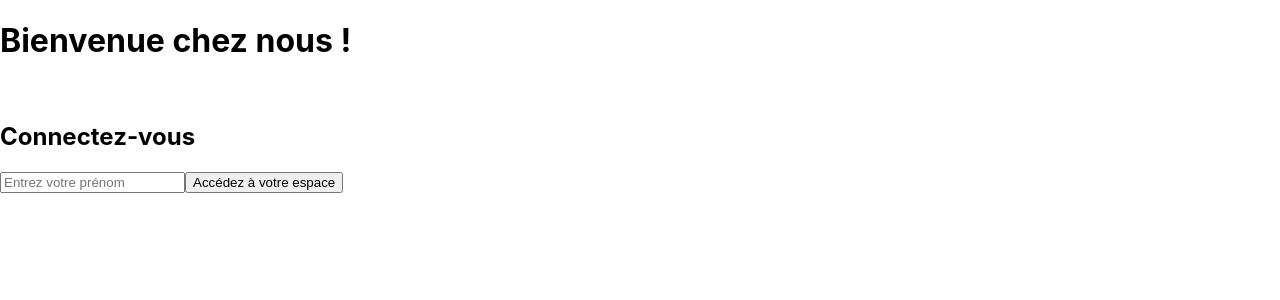
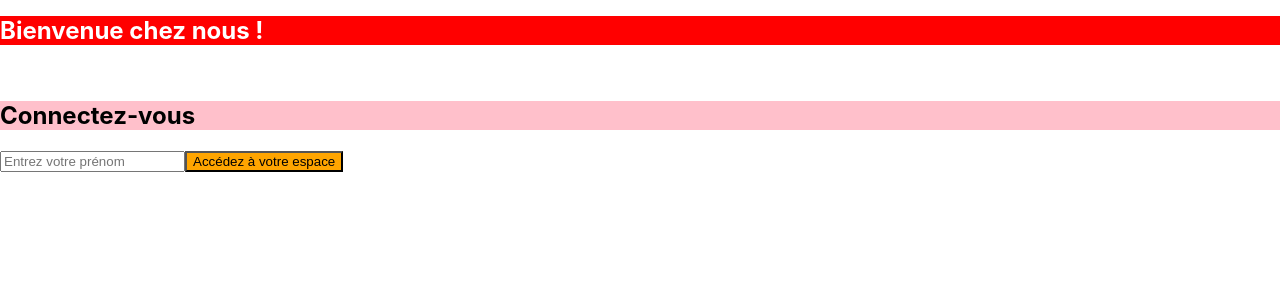
Before and after one commit to Issife94/mon-burger, a React (Create React App) app: page / in a window 1280 px wide. Shown: the top 300 px of the page. Built offline with nearby package versions, Linux system fonts and the light colour scheme.

Commit message:
💄F03-live: 4 m"thodes pour ajouter du style

```diff
--- /dev/null
+++ b/src/components/pages/login/LoginForm.css
@@ -0,0 +1,7 @@
+button {
+  background-color:  orange;
+}
+
+.bonbon {
+  background-color: pink;
+}
--- a/src/components/pages/login/LoginForm.js
+++ b/src/components/pages/login/LoginForm.js
@@ -1,5 +1,6 @@
 import React, { useState } from 'react'
 import { Link, useNavigate } from 'react-router-dom';
+import "./LoginForm.css"
 
 export default function LoginForm() {
   //state (état, donnée)
@@ -12,12 +13,17 @@ export default function LoginForm() {
     navigate(`order/${inputValue}`);
   }
   const handleChange = (e) => { setInputValue(e.target.value) }
+
+  const titreH1 = {
+    backgroundColor: "red", color: "white", fontSize: 24
+  }
+
   //affichage
   return (
     <form action="submit" onSubmit={handleSubmit}>
-      <h1>Bienvenue chez nous !</h1>
+      <h1 style={titreH1}>Bienvenue chez nous !</h1>
       <br />
-      <h2>Connectez-vous</h2>
+      <h2 className="bonbon">Connectez-vous</h2>
       <input
         value={inputValue}
         onChange={handleChange}
@@ -29,3 +35,12 @@ export default function LoginForm() {
     </form>
   )
 }
+
+
+/**
+ * 4 méthodes pour ajouter du style à un composant
+ * 1. inline style -> ajouter un cas en guise de test
+ * 2. global style -> utile pour les conditional rendering
+ * 3. modules CSS (avec className) -> un autre fichier qu'on importera
+ * 4. global style (index.css) -> les règles
+ * **/
--- a/src/index.css
+++ b/src/index.css
@@ -11,3 +11,7 @@ code {
   font-family: source-code-pro, Menlo, Monaco, Consolas, 'Courier New',
     monospace;
 }
+
+.issife {
+  background-color: purple;
+}
```
